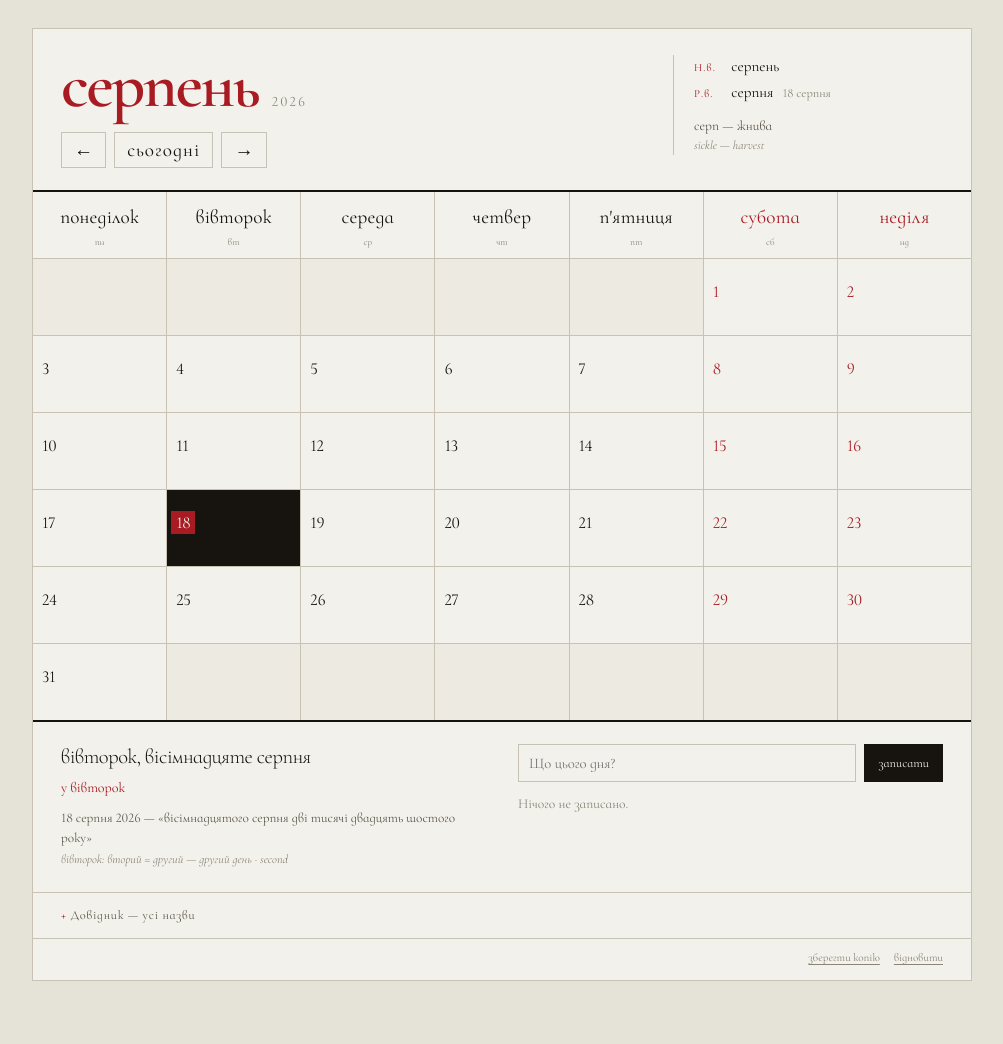
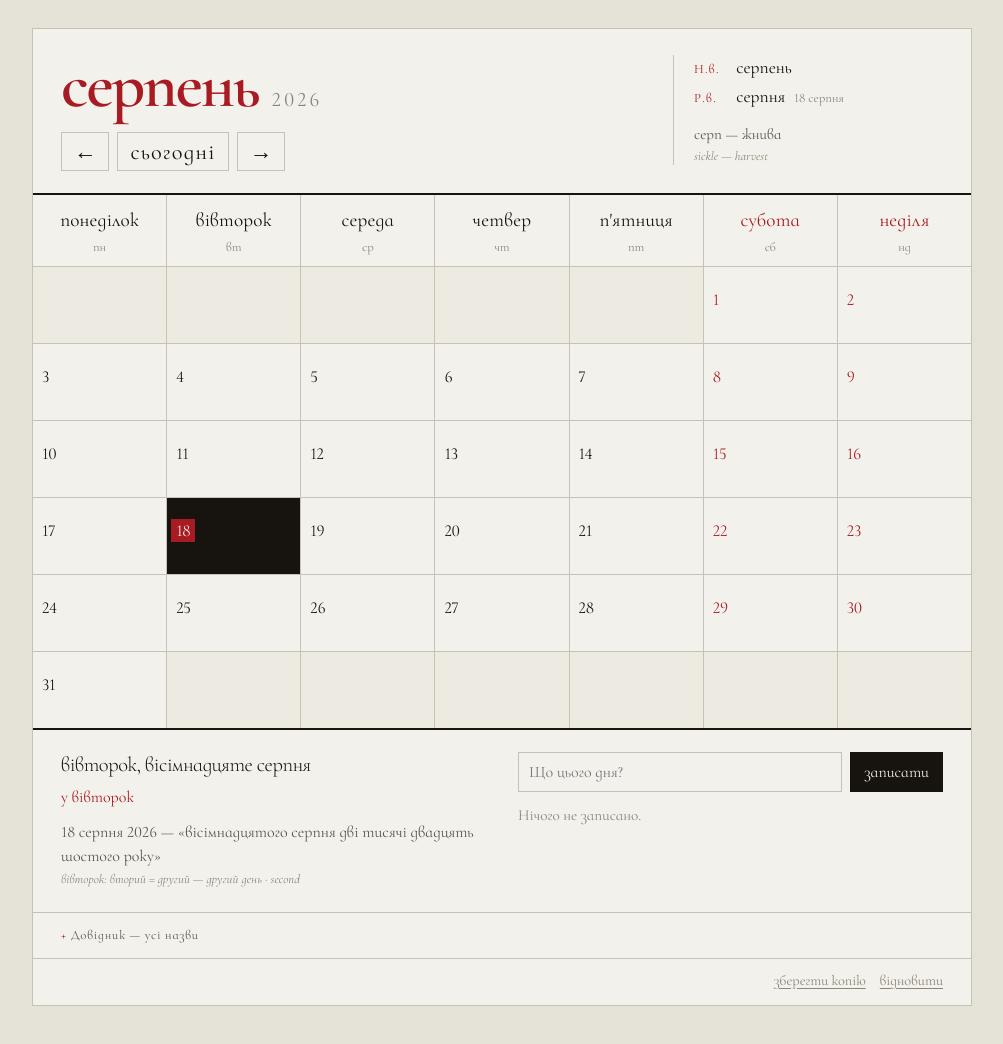
Before and after one commit to McCartneyAC/calendar, a plain HTML site: page index.html in a window 1280 px wide. Shown: the whole page, without its empty margins (138-1141 px from the left). Before the commit the page ends 1021 px from the top, so only its background shows below. Drawn offline with Linux system fonts and the light colour scheme.

Commit message:
bigger text.

```diff
--- a/style.css
+++ b/style.css
@@ -70,7 +70,7 @@ body{
 .banner__year{
   margin: 0;
   font-family: var(--mono);
-  font-size: 0.9rem;
+  font-size: 1.29rem;
   color: var(--ink-dim);
   letter-spacing: 0.14em;
 }
@@ -84,7 +84,7 @@ body{
 
 .case-line{
   margin: 0 0 3px;
-  font-size: 0.95rem;
+  font-size: 1.1rem;
   display: flex;
   align-items: baseline;
   gap: 9px;
@@ -93,7 +93,7 @@ body{
 
 .case-tag{
   font-family: var(--mono);
-  font-size: 0.68rem;
+  font-size: 0.8rem;
   letter-spacing: 0.1em;
   color: var(--carmine);
   min-width: 2.6em;
@@ -101,21 +101,21 @@ body{
 
 .case-note{
   font-family: var(--mono);
-  font-size: 0.78rem;
+  font-size: 0.8rem;
   font-style: normal;
   color: var(--ink-dim);
 }
 
 .etym{
   margin: 12px 0 0;
-  font-size: 0.85rem;
+  font-size: 0.95rem;
   line-height: 1.45;
   color: var(--ink-mid);
 }
 
 .etym--en{
   margin-top: 2px;
-  font-size: 0.76rem;
+  font-size: 0.8rem;
   font-style: italic;
   color: var(--ink-dim);
 }
@@ -131,7 +131,7 @@ body{
 .nav__btn,
 .nav__today{
   font-family: var(--mono);
-  font-size: 1.2rem;
+  font-size: 1.4rem;
   background: transparent;
   color: var(--ink);
   border: 1px solid var(--rule);
@@ -183,7 +183,7 @@ body{
   display: block;
   margin-top: 3px;
   font-family: var(--mono);
-  font-size: 0.6rem;
+  font-size: 0.8rem;
   color: var(--ink-dim);
 }
 
@@ -258,7 +258,7 @@ body{
   left: 9px;
   right: 9px;
   bottom: 6px;
-  font-size: 0.68rem;
+  font-size: 0.75rem;
   color: var(--ink-mid);
   white-space: nowrap;
   overflow: hidden;
@@ -289,13 +289,13 @@ body{
 .day__when{
   margin: 7px 0 0;
   font-family: var(--mono);
-  font-size: 0.88rem;
+  font-size: 1rem;
   color: var(--carmine);
 }
 
 .day__long{
   margin: 11px 0 0;
-  font-size: 0.83rem;
+  font-size: 1rem;
   color: var(--ink-mid);
 }
 
@@ -305,7 +305,7 @@ body{
   flex: 1;
   min-width: 0;
   font: inherit;
-  font-size: 0.92rem;
+  font-size: 1rem;
   padding: 7px 10px;
   background: transparent;
   border: 1px solid var(--rule);
@@ -319,7 +319,7 @@ body{
 
 .add__btn{
   font-family: var(--mono);
-  font-size: 0.78rem;
+  font-size: 1rem;
   padding: 7px 13px;
   background: var(--ink);
   color: var(--paper);
@@ -341,7 +341,7 @@ body{
   gap: 10px;
   padding: 6px 0;
   border-bottom: 1px solid var(--rule);
-  font-size: 0.92rem;
+  font-size: 1.1rem;
 }
 
 .note__text{ flex: 1; min-width: 0; overflow-wrap: anywhere; }
@@ -361,7 +361,7 @@ body{
 
 .notes__empty{
   margin: 12px 0 0;
-  font-size: 0.85rem;
+  font-size: 0.95rem;
   color: var(--ink-dim);
 }
 
@@ -373,7 +373,7 @@ body{
   padding: 13px 28px;
   cursor: pointer;
   font-family: var(--mono);
-  font-size: 0.78rem;
+  font-size: 0.8rem;
   letter-spacing: 0.06em;
   color: var(--ink-mid);
   list-style: none;
@@ -400,7 +400,7 @@ body{
 .ref__h{
   margin: 0 0 10px;
   font-family: var(--mono);
-  font-size: 0.68rem;
+  font-size: 0.8rem;
   font-weight: 500;
   letter-spacing: 0.14em;
   text-transform: uppercase;
@@ -426,26 +426,26 @@ body{
 .ref__item::before{
   content: counter(r);
   font-family: var(--mono);
-  font-size: 0.72rem;
+  font-size: 0.8rem;
   color: var(--ink-dim);
   padding-top: 2px;
 }
 
 .ref__pair{
-  font-size: 0.92rem;
+  font-size: 0.99rem;
 }
 
 .ref__pair b{ font-weight: 500; }
 
 .ref__pair span{
   font-family: var(--mono);
-  font-size: 0.78rem;
+  font-size: 0.8rem;
   color: var(--carmine);
 }
 
 .ref__note{
   display: block;
-  font-size: 0.75rem;
+  font-size: 0.8rem;
   color: var(--ink-mid);
 }
 
@@ -462,7 +462,7 @@ body{
   padding: 11px 28px 13px;
   border-top: 1px solid var(--rule);
   font-family: var(--mono);
-  font-size: 0.7rem;
+  font-size: 0.9rem;
   color: var(--ink-dim);
 }
 
```
